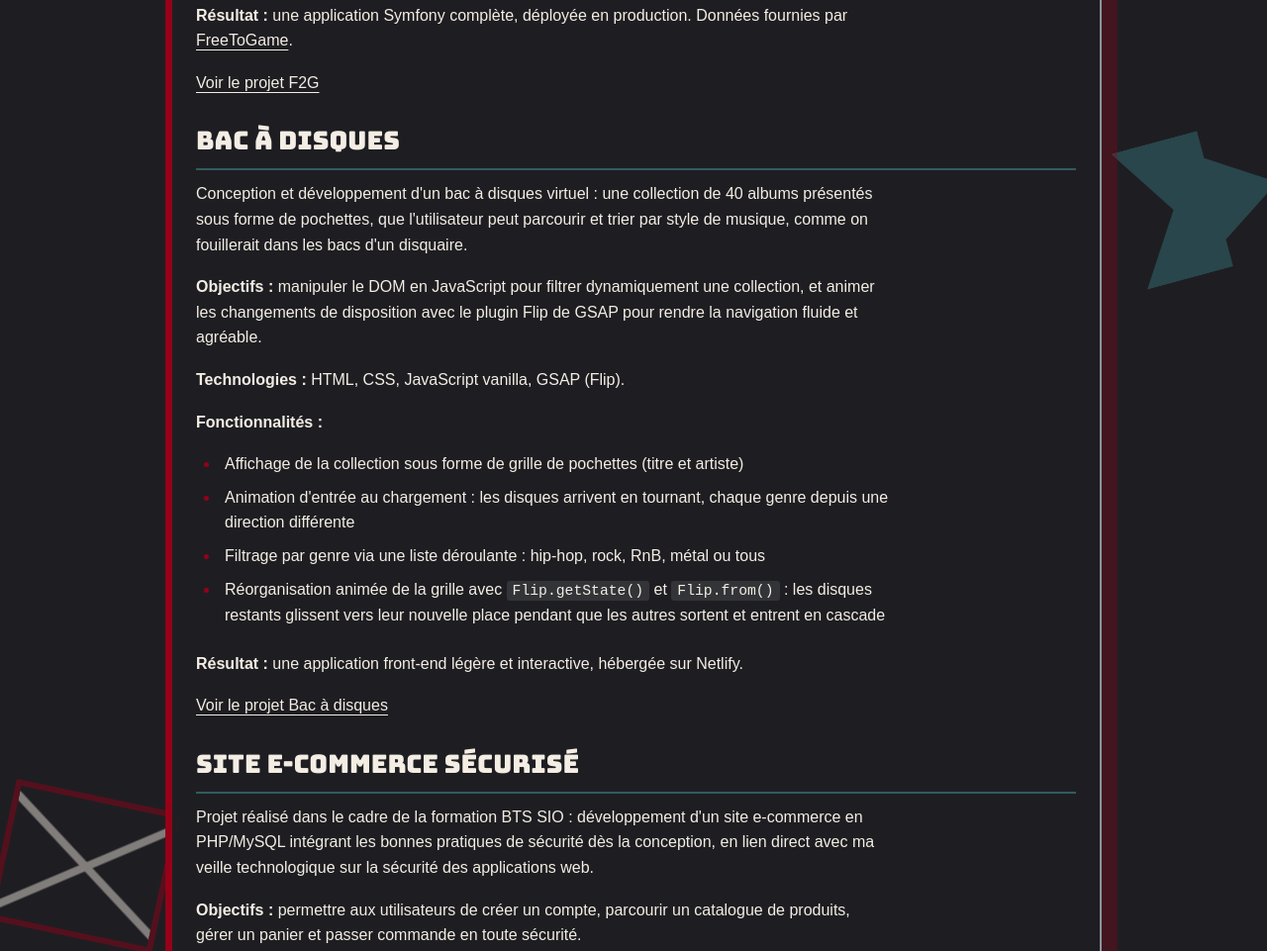
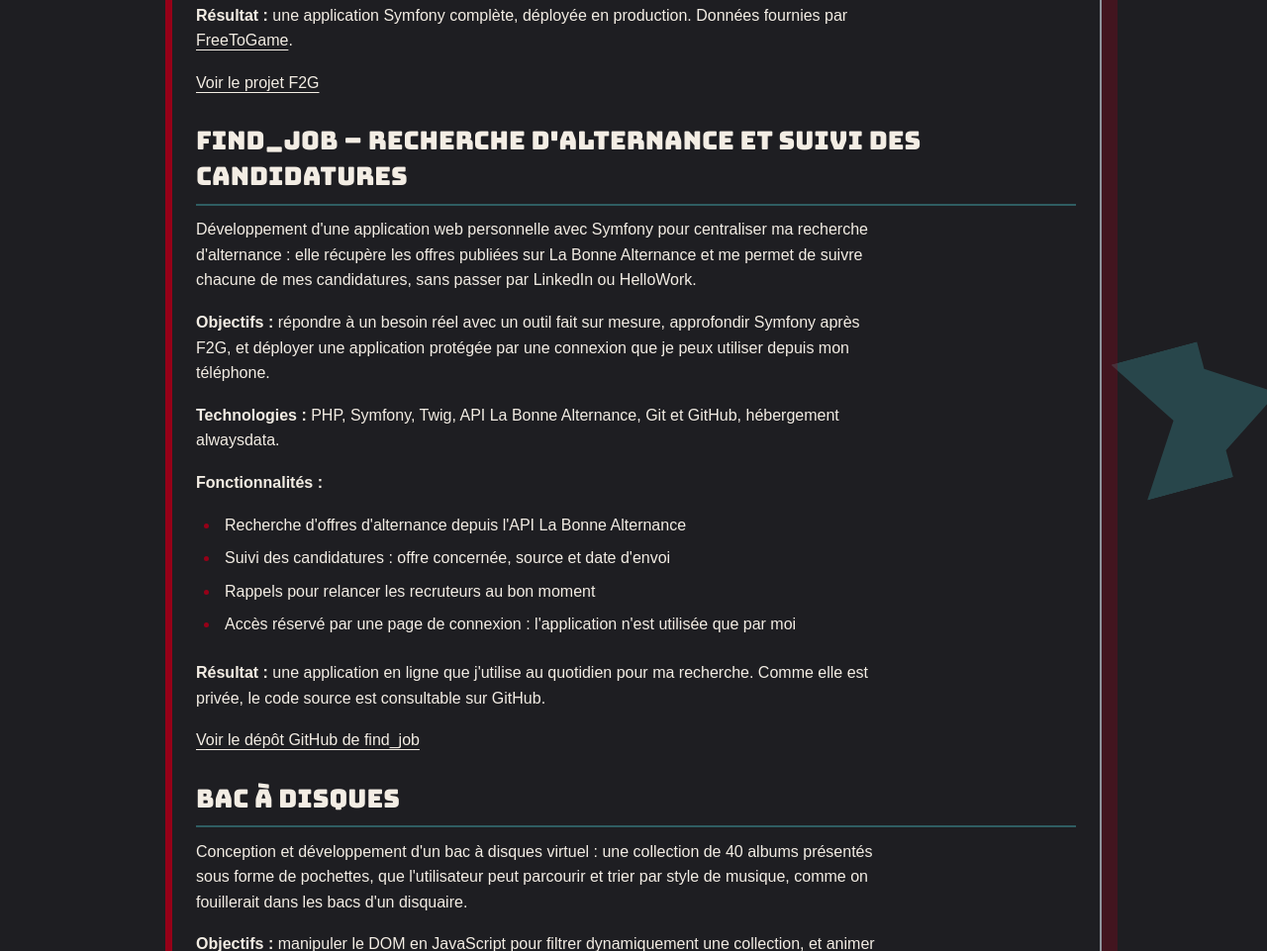
Before and after one commit to FrenchMonsieur/Bou.github.io, a plain HTML site: page projet.html in a window 1280 px wide. Shown: the part 1158-2119 px from the top of the page at 99% size. Drawn offline with Linux system fonts and the light colour scheme; a web font is replaced by a local one.

Commit message:
plus de p

```diff
--- a/projet.html
+++ b/projet.html
@@ -159,8 +159,34 @@
                 <p><strong>Résultat :</strong> une application Symfony complète, déployée en
                     production. Données fournies par
                     <a href="https://www.freetogame.com" target="_blank" rel="noopener noreferrer">FreeToGame</a>.</p>
-                <p><a href="https://f2g.alwaysdata.net/" target="_blank" rel="noopener noreferrer">Voir le projet
+                <p><a href="https://bou-dev.alwaysdata.net/f2g/" target="_blank" rel="noopener noreferrer">Voir le projet
                         F2G</a></p>
+
+                <h2>find_job – Recherche d'alternance et suivi des candidatures</h2>
+                <p>
+                    Développement d'une application web personnelle avec Symfony pour centraliser
+                    ma recherche d'alternance : elle récupère les offres publiées sur La Bonne
+                    Alternance et me permet de suivre chacune de mes candidatures, sans passer
+                    par LinkedIn ou HelloWork.
+                </p>
+                <p><strong>Objectifs :</strong> répondre à un besoin réel avec un outil fait sur
+                    mesure, approfondir Symfony après F2G, et déployer une application protégée
+                    par une connexion que je peux utiliser depuis mon téléphone.</p>
+                <p><strong>Technologies :</strong> PHP, Symfony, Twig, API La Bonne Alternance,
+                    Git et GitHub, hébergement alwaysdata.</p>
+                <p><strong>Fonctionnalités :</strong></p>
+                <ul>
+                    <li>Recherche d'offres d'alternance depuis l'API La Bonne Alternance</li>
+                    <li>Suivi des candidatures : offre concernée, source et date d'envoi</li>
+                    <li>Rappels pour relancer les recruteurs au bon moment</li>
+                    <li>Accès réservé par une page de connexion : l'application n'est utilisée
+                        que par moi</li>
+                </ul>
+                <p><strong>Résultat :</strong> une application en ligne que j'utilise au quotidien
+                    pour ma recherche. Comme elle est privée, le code source est consultable sur
+                    GitHub.</p>
+                <p><a href="https://github.com/FrenchMonsieur/find_job" target="_blank"
+                        rel="noopener noreferrer">Voir le dépôt GitHub de find_job</a></p>
 
                 <h2>Bac à disques</h2>
                 <p>
```
